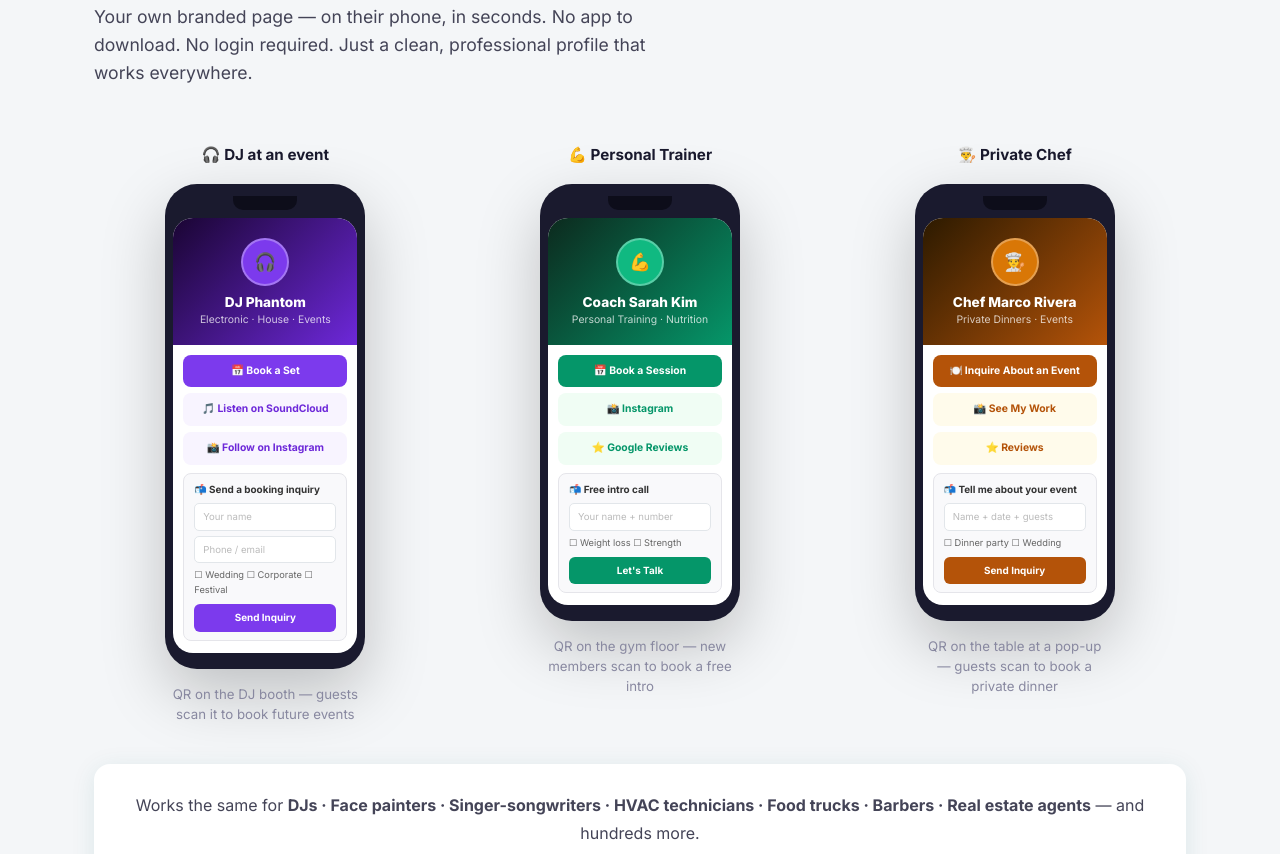
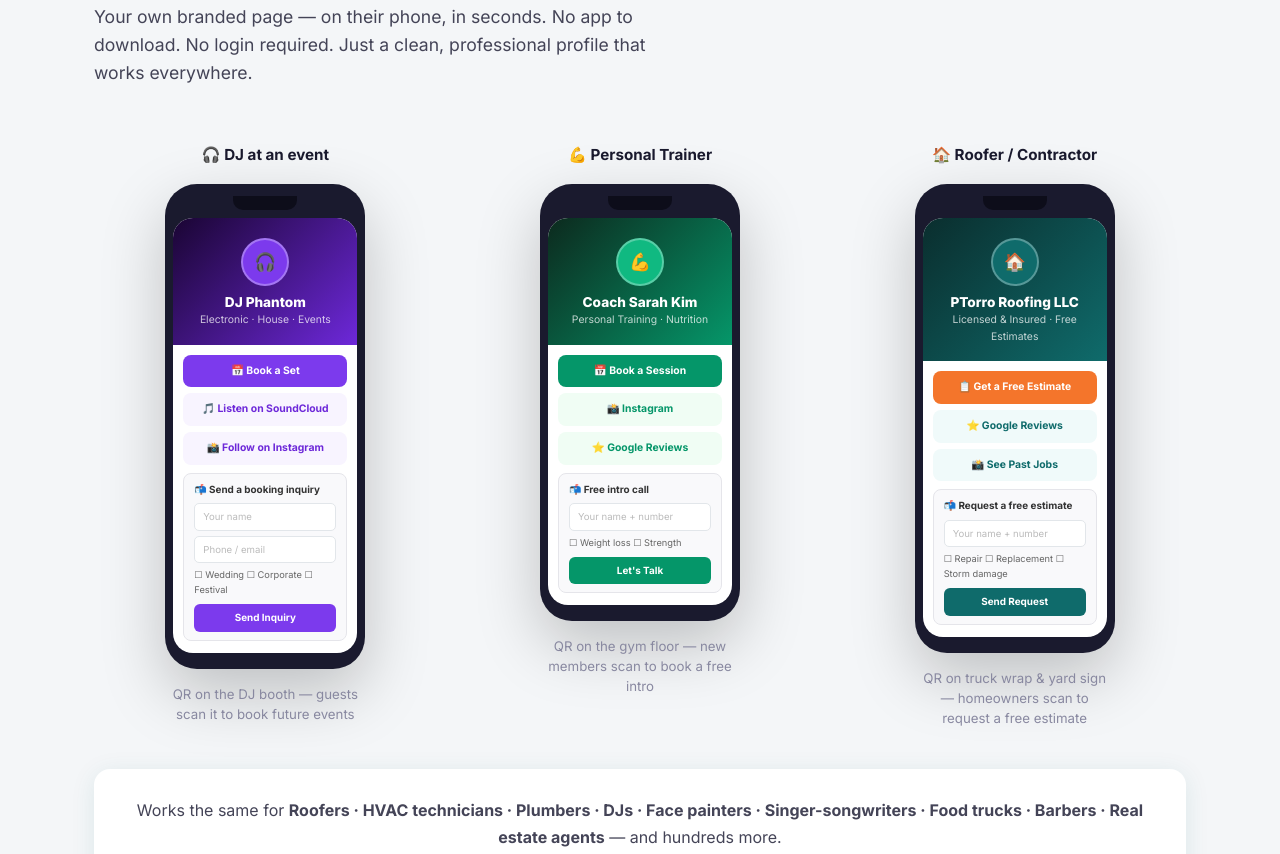
Before and after one commit to SpidermanLMO/torrolink, a website: page index.html in a window 1280 px wide. Shown: the part 2220-3074 px from the top of the page. Drawn offline with Linux system fonts and the light colour scheme.

Commit message:
Homepage: add roofer card, fix dropdown, SEO update; ungate profile-update

```diff
--- a/index.html
+++ b/index.html
@@ -7,7 +7,7 @@
   <link rel="icon" type="image/svg+xml" href="/favicon.svg" />
 
   <!-- SEO -->
-  <meta name="description" content="Torrolink gives DJs, tradespeople, chefs, trainers, and creatives a permanent QR code that links to a free customizable profile page. Buy once, own forever." />
+  <meta name="description" content="Torrolink gives roofers, tradespeople, DJs, trainers, and creatives a permanent QR code that links to a free customizable profile page. Buy once, own forever — no monthly fee." />
   <meta name="keywords" content="QR code for business, QR code business card, permanent QR code, custom QR code, QR code profile page, small business QR code" />
   <link rel="canonical" href="https://torrolink.com/" />
   <meta name="robots" content="index, follow" />
@@ -200,39 +200,39 @@
           <div class="preview-caption">QR on the gym floor — new members scan to book a free intro</div>
         </div>
 
-        <!-- Chef / Private Dining -->
+        <!-- Roofer / Contractor -->
         <div class="preview-scenario">
-          <div class="preview-label">👨‍🍳 Private Chef</div>
+          <div class="preview-label">🏠 Roofer / Contractor</div>
           <div class="phone-frame">
             <div class="phone-notch"></div>
             <div class="phone-screen">
-              <div class="mock-profile" style="--p1:#2c1a00;--p2:#b45309;">
+              <div class="mock-profile" style="--p1:#0a2e2e;--p2:#0f6b6b;">
                 <div class="mock-header" style="background:linear-gradient(135deg,var(--p1),var(--p2));">
-                  <div class="mock-avatar" style="background:#d97706;font-size:1.1rem;">👨‍🍳</div>
-                  <div class="mock-name">Chef Marco Rivera</div>
-                  <div class="mock-tag">Private Dinners · Events</div>
+                  <div class="mock-avatar" style="background:#0f6b6b;font-size:1.1rem;">🏠</div>
+                  <div class="mock-name">PTorro Roofing LLC</div>
+                  <div class="mock-tag">Licensed &amp; Insured · Free Estimates</div>
                 </div>
                 <div class="mock-body">
-                  <a class="mock-link" style="background:#b45309;color:#fff;">🍽️ Inquire About an Event</a>
-                  <a class="mock-link" style="background:#fffbeb;color:#b45309;">📸 See My Work</a>
-                  <a class="mock-link" style="background:#fffbeb;color:#b45309;">⭐ Reviews</a>
+                  <a class="mock-link" style="background:#f4752b;color:#fff;">📋 Get a Free Estimate</a>
+                  <a class="mock-link" style="background:#f0fafa;color:#0f6b6b;">⭐ Google Reviews</a>
+                  <a class="mock-link" style="background:#f0fafa;color:#0f6b6b;">📸 See Past Jobs</a>
                   <div class="mock-form">
-                    <div class="mock-form-title">📬 Tell me about your event</div>
-                    <div class="mock-input">Name + date + guests</div>
-                    <div class="mock-check">☐ Dinner party  ☐ Wedding</div>
-                    <div class="mock-submit" style="background:#b45309;">Send Inquiry</div>
+                    <div class="mock-form-title">📬 Request a free estimate</div>
+                    <div class="mock-input">Your name + number</div>
+                    <div class="mock-check">☐ Repair  ☐ Replacement  ☐ Storm damage</div>
+                    <div class="mock-submit" style="background:#0f6b6b;">Send Request</div>
                   </div>
                 </div>
               </div>
             </div>
           </div>
-          <div class="preview-caption">QR on the table at a pop-up — guests scan to book a private dinner</div>
+          <div class="preview-caption">QR on truck wrap &amp; yard sign — homeowners scan to request a free estimate</div>
         </div>
 
       </div>
 
       <div class="preview-more">
-        <p>Works the same for <strong>DJs · Face painters · Singer-songwriters · HVAC technicians · Food trucks · Barbers · Real estate agents</strong> — and hundreds more.</p>
+        <p>Works the same for <strong>Roofers · HVAC technicians · Plumbers · DJs · Face painters · Singer-songwriters · Food trucks · Barbers · Real estate agents</strong> — and hundreds more.</p>
         <a href="#pricing" class="btn btn-primary" style="display:inline-block;margin-top:16px;">Get Your QR Code →</a>
       </div>
     </div>
@@ -342,10 +342,10 @@
         </div>
         <div class="case">
           <div class="case-photo">
-            <img src="https://images.unsplash.com/photo-1504328345606-18bbc8c9d7d1?w=480&h=260&fit=crop&auto=format&q=80" alt="HVAC technician working" loading="lazy" />
+            <img src="https://images.unsplash.com/photo-1558618666-fcd25c85cd64?w=480&h=260&fit=crop&auto=format&q=80" alt="Roofer working on a roof" loading="lazy" />
           </div>
-          <h3>HVAC, Plumbers &amp; Trades</h3>
-          <p>Just starting out? Put your QR on your truck and business cards. Every job you finish becomes a potential referral — they scan it, leave a review, send a friend.</p>
+          <h3>Roofers &amp; Contractors</h3>
+          <p>Stick your QR on your truck, yard signs, and business cards. Every homeowner you talk to can scan it to request a free estimate, see your past work, and read your reviews — no phone tag needed.</p>
         </div>
         <div class="case">
           <div class="case-photo">
@@ -390,7 +390,7 @@
         <div class="form-row">
           <input type="text" name="business" placeholder="Business name" required />
           <select name="plan">
-            <option value="" selected>What does it accomplish? (optional)</option>
+            <option value="" selected>I'm interested in... (optional)</option>
             <option value="qr-code">QR Code — $28.33</option>
             <option value="qr-code-branding">QR Code + Standard Branding — $37.61</option>
             <option value="qr-code-custom-branding">QR Code + Custom Branding — $46.61</option>
--- a/netlify/functions/profile-update.js
+++ b/netlify/functions/profile-update.js
@@ -10,9 +10,6 @@ const supabase = createClient(
 
 exports.handler = async (event) => {
   const p = event.queryStringParameters || {};
-  if (!process.env.ADMIN_SECRET || p.secret !== process.env.ADMIN_SECRET) {
-    return { statusCode: 403, body: "Forbidden" };
-  }
 
   const handle = p.handle || "ptorro-holdings-llc";
   const action = p.action || "setup-lead-form";
```
Also changed, not shown: netlify/functions/lead-notify.js (+7 -3 lines), netlify/functions/stripe-webhook.js (+4 -4 lines), success.html (+1 -0 lines), 1 other file.
